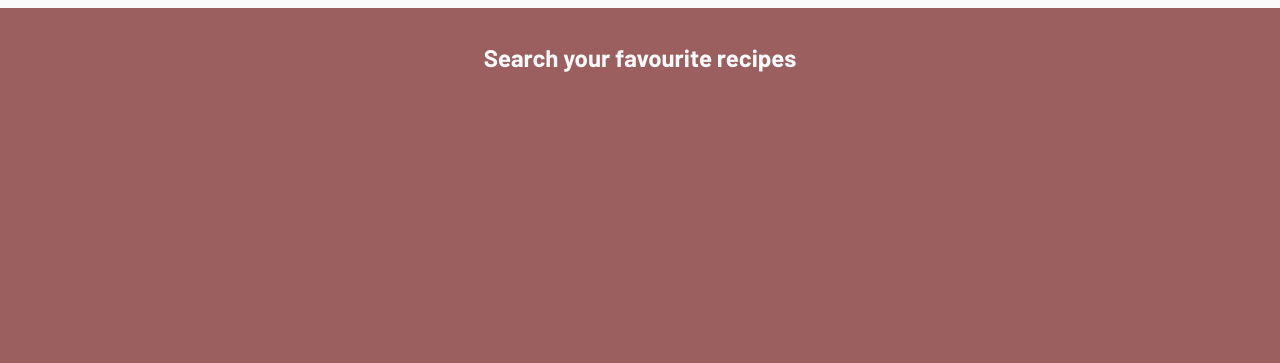
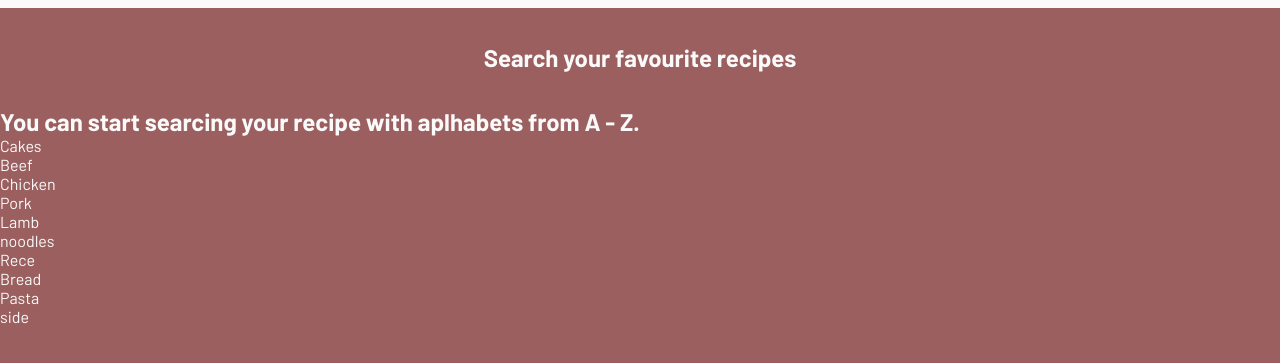
Before and after one commit to Ocyrus47/milestone2, a website: page index.html in a window 1280 px wide. Shown: the part 97-460 px from the top of the page. Drawn offline with Linux system fonts and the light colour scheme.

Commit message:
refactor - add structure to div element for usear search manual and keywords

```diff
--- a/index.html
+++ b/index.html
@@ -34,7 +34,19 @@
                 <h2>Search your favourite recipes</h2>
             </div>
             <div>
-
+                <h2>You can start searcing your recipe with aplhabets from A - Z.</h2>
+                <ul>
+                    <li>Cakes</li>
+                    <li>Beef</li>
+                    <li>Chicken</li>
+                    <li>Pork</li>
+                    <li>Lamb</li>
+                    <li>noodles</li>
+                    <li>Rece</li>
+                    <li>Bread</li>
+                    <li>Pasta</li>
+                    <li>side</li>
+                </ul>
             </div>
 
             <div class="recipe-details">
```
Also changed, not shown: README.md.
